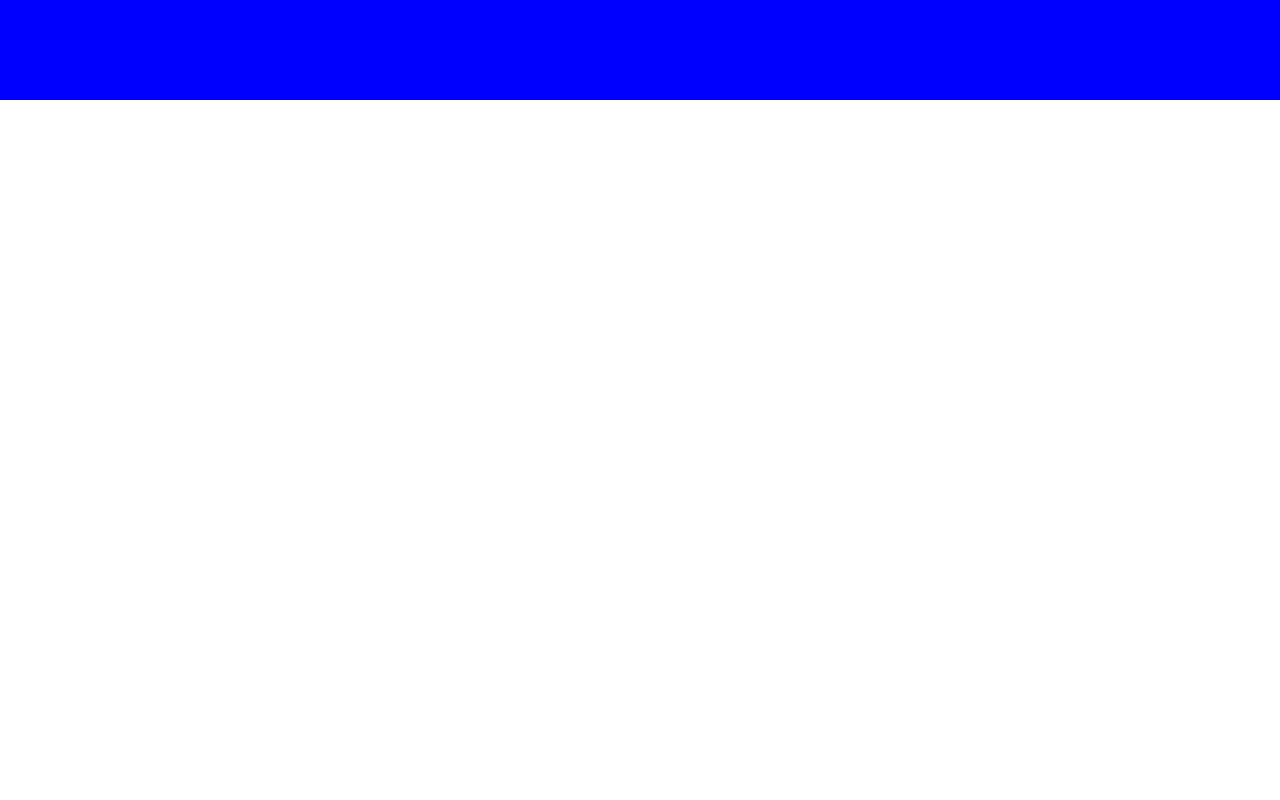
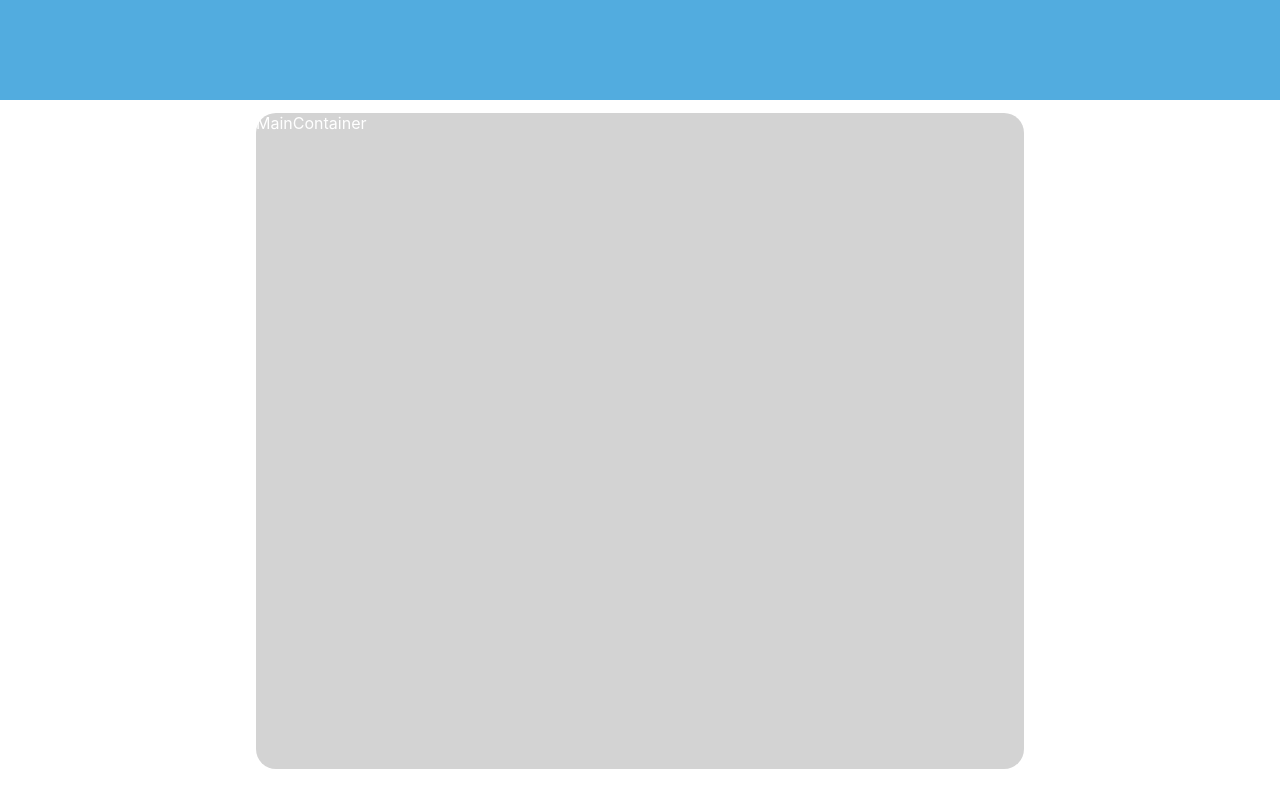
Before and after one commit to iAndRYou/RentALL, a React (Create React App) app in the folder frontend/: page / in a window 1280 px wide. Built offline with nearby package versions, Linux system fonts and the light colour scheme.

Commit message:
MainContainer

```diff
--- a/frontend/src/App.js
+++ b/frontend/src/App.js
@@ -1,10 +1,13 @@
 import { StyledHeader } from './components/Header.style';
+import {StyledMainContainer} from './components/MainContainer.style';
 
 function App() {
   return (
     <div className='App'>
       <StyledHeader>
       </StyledHeader>
+      <StyledMainContainer>
+      </StyledMainContainer>
     </div>
   )
 }
--- a/frontend/src/components/Header.style.js
+++ b/frontend/src/components/Header.style.js
@@ -4,8 +4,10 @@ import Header from './Header';
 export const StyledHeader = styled(Header)`
     width: 100vw;
     height: 100px;
-    background-color: blue;
+    background-color: #52ACDF;
     color: white;
+    position: sticky;
+    top: 0;
 `;
 
 export const Logo = styled.image`
--- /dev/null
+++ b/frontend/src/components/MainContainer.js
@@ -0,0 +1,7 @@
+import React from 'react'
+
+export default function MainContainer({className}) {
+  return (
+    <div className={className}>MainContainer</div>
+  )
+}
--- /dev/null
+++ b/frontend/src/components/MainContainer.style.js
@@ -0,0 +1,15 @@
+import styled from 'styled-components';
+import MainContainer from './MainContainer';
+
+
+export const StyledMainContainer = styled(MainContainer)`
+    background-color: red;
+    color: white;
+
+    background: lightgray;
+    min-height:82vh;
+    margin: 1%;
+    margin-left: 20%;
+    margin-right: 20%;
+    border-radius: 20px;
+    `;
```
